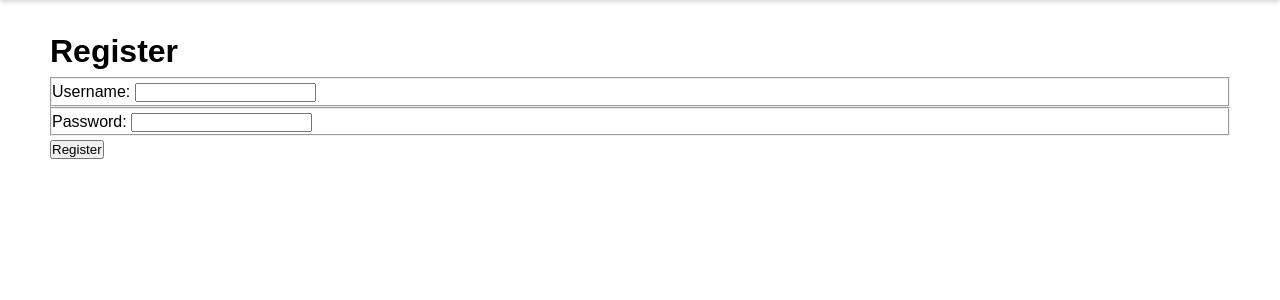
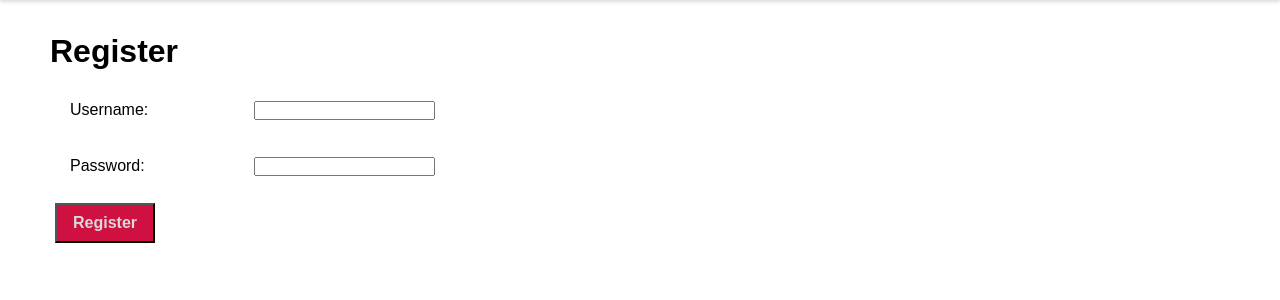
Before and after one commit to ifotn/comp1006-w25, a PHP site: page /register.php in a window 1280 px wide. Shown: the part 64-364 px from the top of the page. Run offline with PHP 8.4, Linux system fonts and the light colour scheme; some web fonts are replaced.

Commit message:
l6/5 - style updates

```diff
--- a/css/styles.css
+++ b/css/styles.css
@@ -268,3 +268,51 @@ main {
     display: flex;
     flex-direction: column;
 }*/
+
+button, .btn {
+    background-color: var(--navbar-bg-color);
+    padding: 5px;
+    color: var(--navbar-text-color);
+    width: 100px;
+    margin: 5px;
+    font-weight: bold;
+    font-family: 'Benguiat', sans-serif;
+    font-size: 16px;
+    line-height: 1.6;
+}
+
+table {
+    width: 100%;
+    padding: 5px;
+}
+
+th {
+    background-color: var(--navbar-bg-contrast);
+    color: var(--navbar-text-color-focus);
+}
+
+tr {
+    background-color: lightgrey;
+}
+
+td {
+    margin-left: 5px;
+    padding-left: 5px;
+}
+
+fieldset {
+    margin: 10px;
+    padding: 10px;
+    border: none;
+}
+
+label {
+    width: 180px;
+    vertical-align: top;
+    display: inline-block;
+}
+
+textarea {
+    width: 500px;
+    height: 250px;
+}
```
Also changed, not shown: destinations.php (+2 -6 lines).
